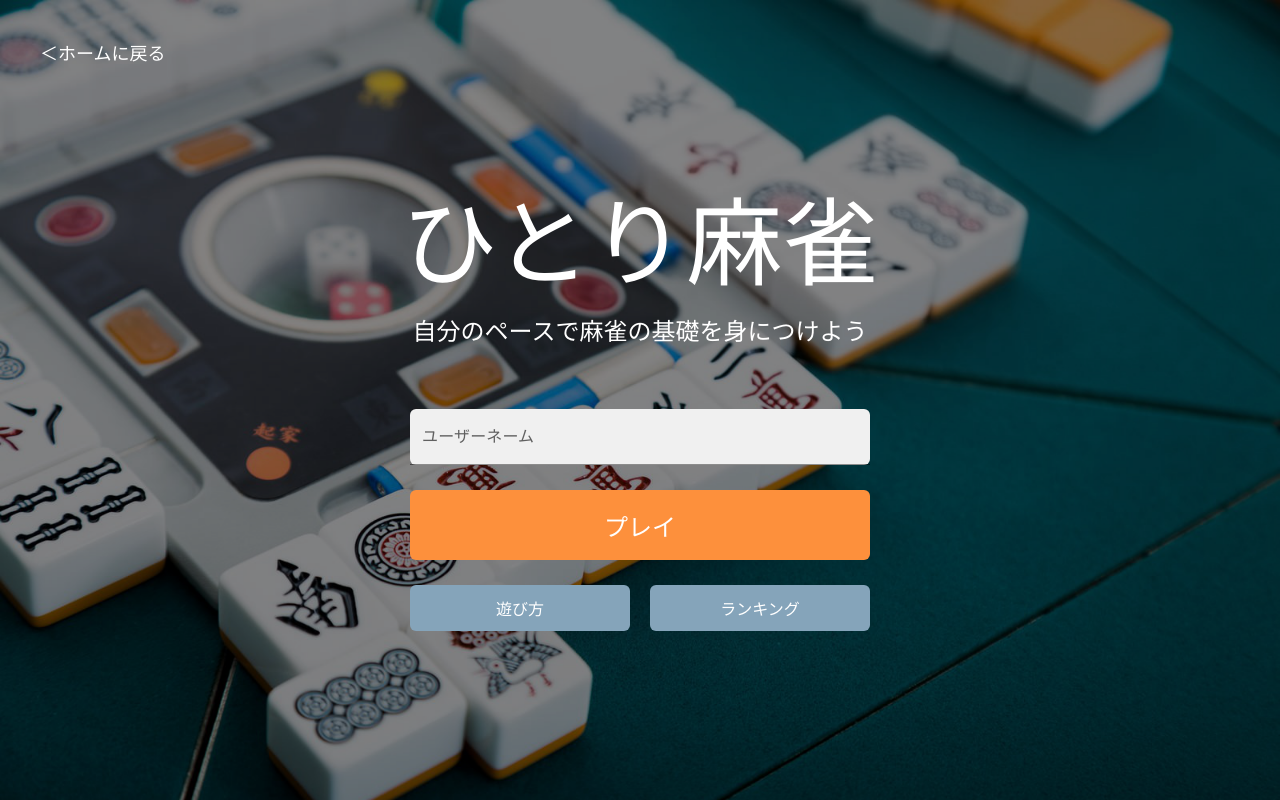
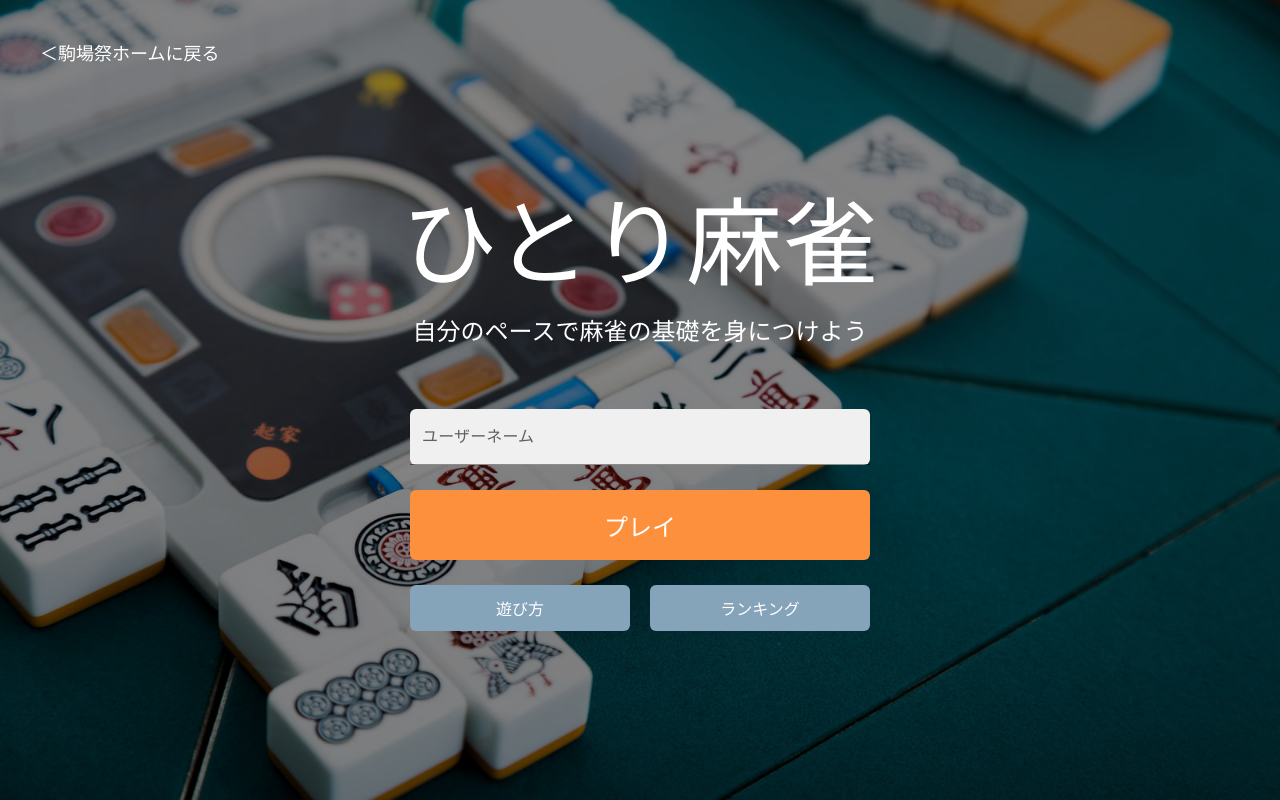
Before and after one commit to ut-code/hitori-mahjong, a React (Vite) app: page / in a window 1280 px wide. Built offline with nearby package versions, Linux system fonts and the light colour scheme.

Commit message:
fix: change the name of link text

```diff
--- a/src/pages/Start/Start.tsx
+++ b/src/pages/Start/Start.tsx
@@ -29,7 +29,7 @@ export default function Start() {
   return (
     <>
       <a href="https://kf75.utcode.net/" className={styles.home}>
-        ＜ホームに戻る
+        ＜駒場祭ホームに戻る
       </a>
       <div className={styles.titleContainer}>
         <div className={styles.mainTitle}>ひとり麻雀</div>
```
